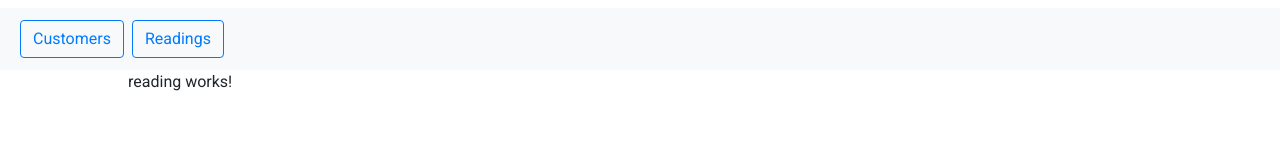
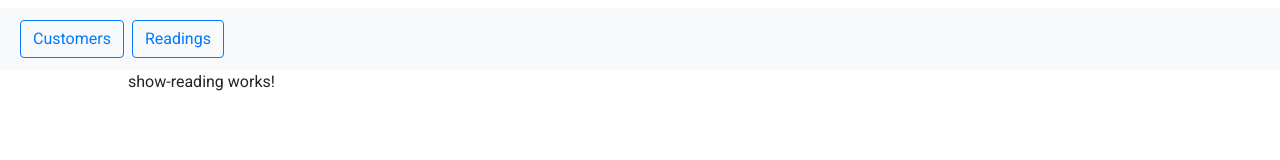
Before and after one commit to FrotaLucas/smart-utilities-management-system, an Angular app: page /reading in a window 1280 px wide. Shown: the part 140-300 px from the top of the page. Built offline with nearby package versions, Linux system fonts and the light colour scheme.

Commit message:
implement ShowReadingComponent into html of ReadingComponent

```diff
--- a/src/app/components/reading/reading.component.html
+++ b/src/app/components/reading/reading.component.html
@@ -1 +1 @@
-<p>reading works!</p>
+<app-show-reading></app-show-reading>
```
